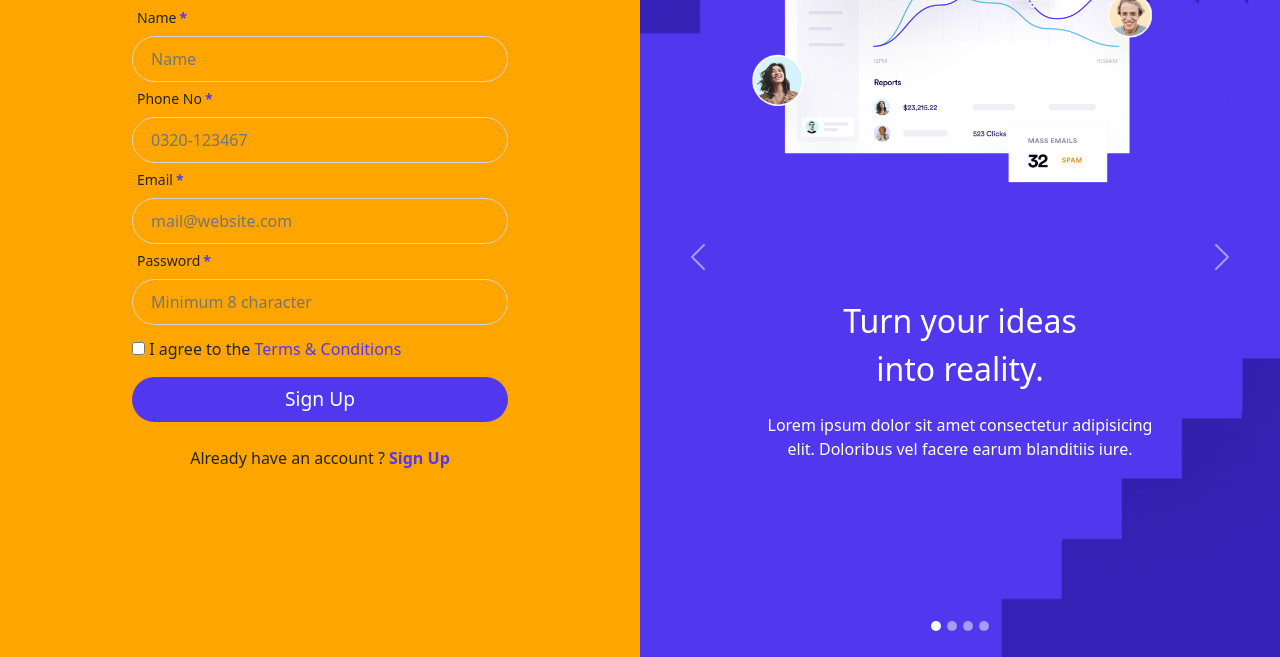
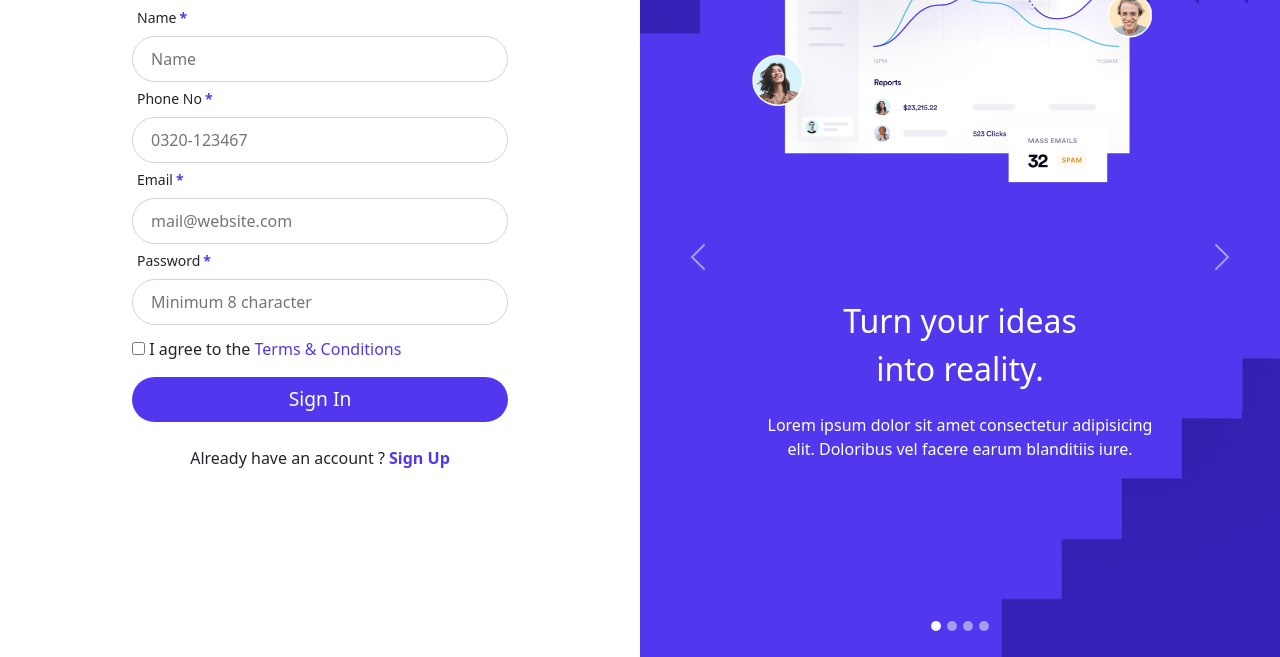
Before and after one commit to Awais-Rao/Loign-page-with-slider, a plain HTML site: page SignUp.html in a window 1280 px wide. Shown: the part 143-800 px from the top of the page. Drawn offline with nearby package versions, Linux system fonts and the light colour scheme.

Commit message:
background color removed

```diff
--- a/SignUp.html
+++ b/SignUp.html
@@ -117,7 +117,7 @@
 
                                 <div class="row">
                                     <div class="wraping-div">
-                                        <button class="submit-button" type="submit">Sign Up</button>
+                                        <button class="submit-button" type="submit">Sign In</button>
                                     </div>
                                 </div>
 
--- a/css/login-page-practice.css
+++ b/css/login-page-practice.css
@@ -8,7 +8,6 @@
 }
 .form-container{
     height: 100vh;
-    background-color: orange;
 }
 .main-heading{
     font-size: xx-large;
```
